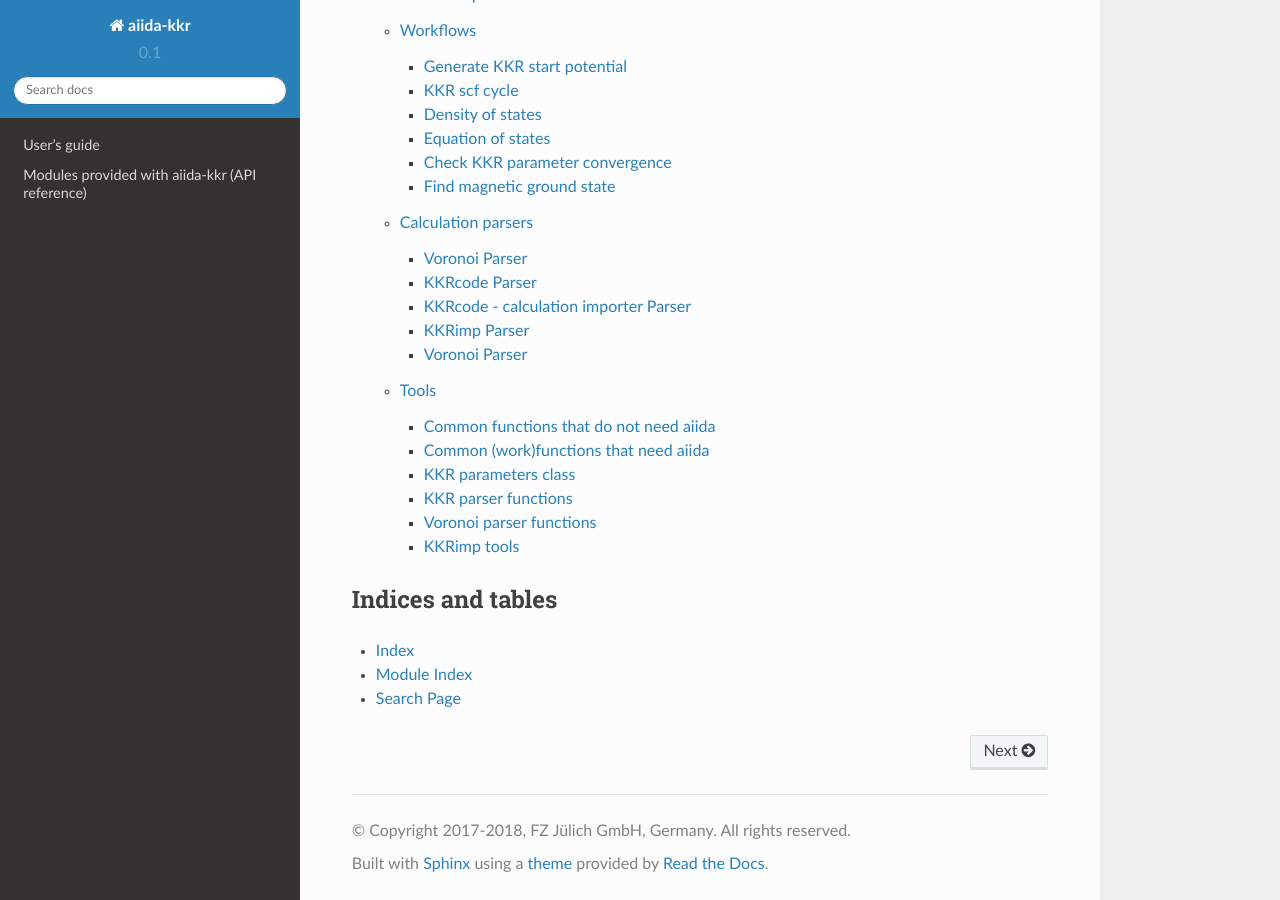
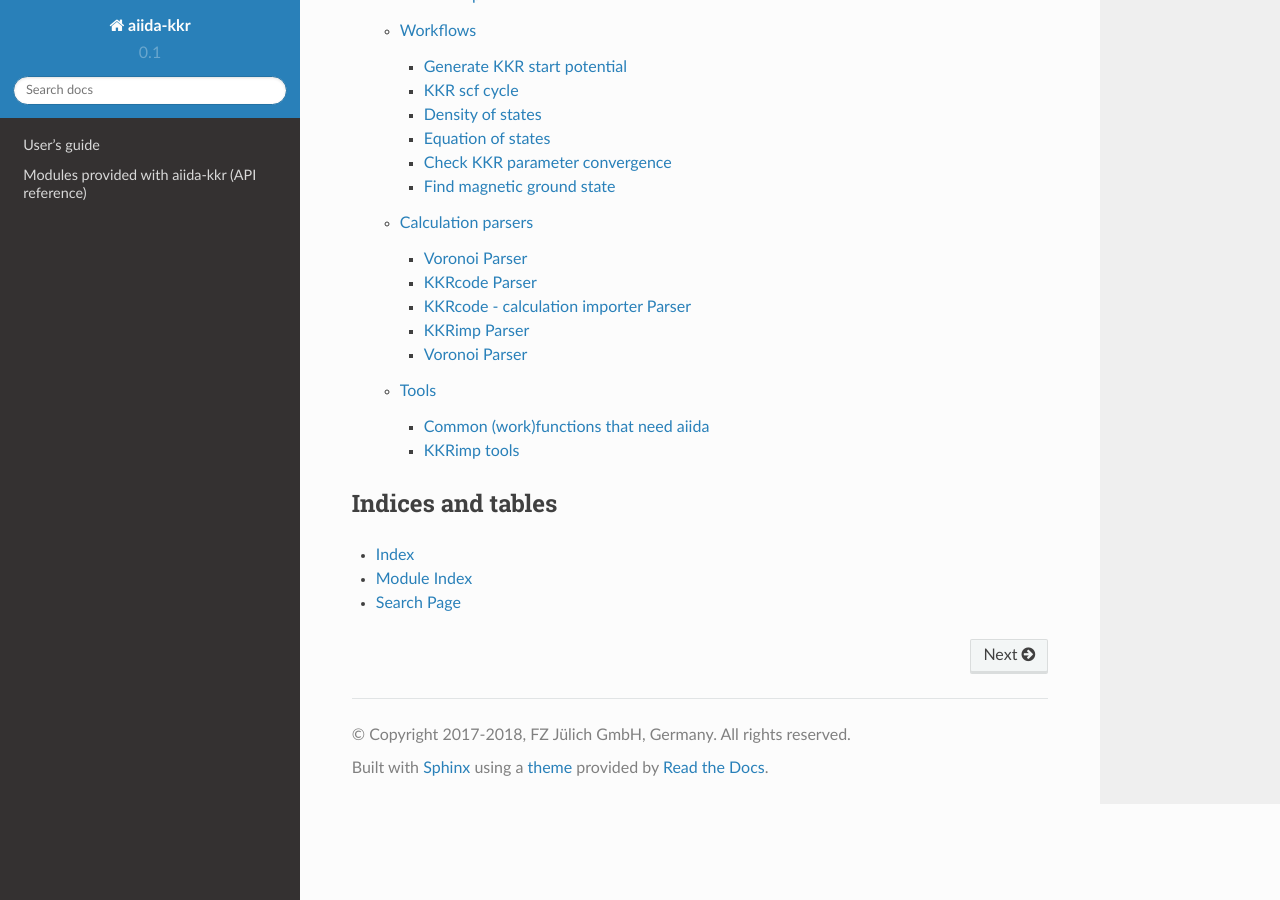
Before and after one commit to JuDFTteam/aiida-kkr, a Sphinx documentation site: the page built from docs/source/index.rst, in a window 1280 px wide and 900 px high, scrolled down 2307 px. Built offline with Sphinx 7.4.7 and the Read the Docs theme 2.0.0, drawn with Linux system fonts in a browser that asks for light colours.

Commit message:
replace common_functions with masci-tools dependency

```diff
--- a/docs/source/examples/kkr_bandstruc_example.py
+++ b/docs/source/examples/kkr_bandstruc_example.py
@@ -78,7 +78,7 @@
 #plotting of bandstructure and previously calculated DOS data
 
 # load DOS data
-from aiida_kkr.tools.common_functions import interpolate_dos
+from masci_tools.io.common_functions import interpolate_dos
 dospath_host = host_dos_calc.out.retrieved.get_abs_path('')
 ef, dos, dos_interpol = interpolate_dos(dospath_host, return_original=True)
 dos, dos_interpol = dos[0], dos_interpol[0]
--- a/docs/source/examples/kkrimp_dos_example.py
+++ b/docs/source/examples/kkrimp_dos_example.py
@@ -81,7 +81,7 @@
 # Finally plot the DOS:
 
 # get interpolated DOS from GF_host_doscalc calculation:
-from aiida_kkr.tools.common_functions import interpolate_dos
+from masci_tools.io.common_functions import interpolate_dos
 dospath_host = GF_host_doscalc.out.retrieved.get_abs_path('')
 ef, dos, dos_interpol = interpolate_dos(dospath_host, return_original=True)
 dos, dos_interpol = dos[0], dos_interpol[0]
--- a/docs/source/module_guide/tools.rst
+++ b/docs/source/module_guide/tools.rst
@@ -1,37 +1,9 @@
 Tools
 +++++
-
-Common functions that do not need aiida
----------------------------------------
-.. automodule:: aiida_kkr.tools.common_functions
-   :members:
-   :private-members:
-   :special-members:
 
 Common (work)functions that need aiida
 --------------------------------------
 .. automodule:: aiida_kkr.tools.common_workfunctions
-   :members:
-   :private-members:
-   :special-members:
-
-KKR parameters class
---------------------
-.. automodule:: aiida_kkr.tools.kkr_params
-   :members:
-   :private-members:
-   :special-members:
-
-KKR parser functions
---------------------
-.. automodule:: aiida_kkr.tools.kkrparser_functions
-   :members:
-   :private-members:
-   :special-members:
-
-Voronoi parser functions
-------------------------
-.. automodule:: aiida_kkr.tools.voroparser_functions
    :members:
    :private-members:
    :special-members:
--- a/docs/source/user_guide/calculations.rst
+++ b/docs/source/user_guide/calculations.rst
@@ -605,7 +605,7 @@
 Finally we plot the DOS::
 
     # get interpolated DOS from GF_host_doscalc calculation:
-    from aiida_kkr.tools.common_functions import interpolate_dos
+    from masci_tools.io.common_functions import interpolate_dos
     dospath_host = GF_host_doscalc.out.retrieved.get_abs_path('')
     ef, dos, dos_interpol = interpolate_dos(dospath_host, return_original=True)
     dos, dos_interpol = dos[0], dos_interpol[0]
@@ -1167,7 +1167,7 @@
     # Finally plot the DOS:
 
     # get interpolated DOS from GF_host_doscalc calculation:
-    from aiida_kkr.tools.common_functions import interpolate_dos
+    from masci_tools.io.common_functions import interpolate_dos
     dospath_host = GF_host_doscalc.out.retrieved.get_abs_path('')
     ef, dos, dos_interpol = interpolate_dos(dospath_host, return_original=True)
     dos, dos_interpol = dos[0], dos_interpol[0]
@@ -1293,7 +1293,7 @@
     #plotting of bandstructure and previously calculated DOS data
 
     # load DOS data
-    from aiida_kkr.tools.common_functions import interpolate_dos
+    from masci_tools.io.common_functions import interpolate_dos
     dospath_host = host_dos_calc.out.retrieved.get_abs_path('')
     ef, dos, dos_interpol = interpolate_dos(dospath_host, return_original=True)
     dos, dos_interpol = dos[0], dos_interpol[0]
```
Also changed, not shown: 3 other files.
